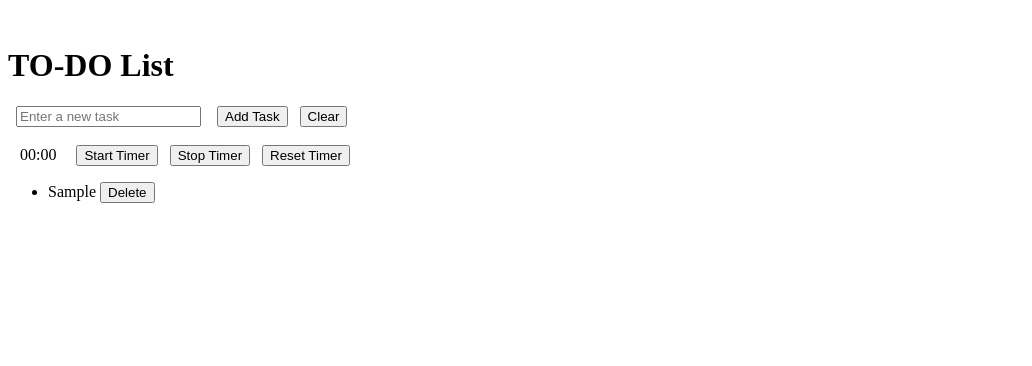
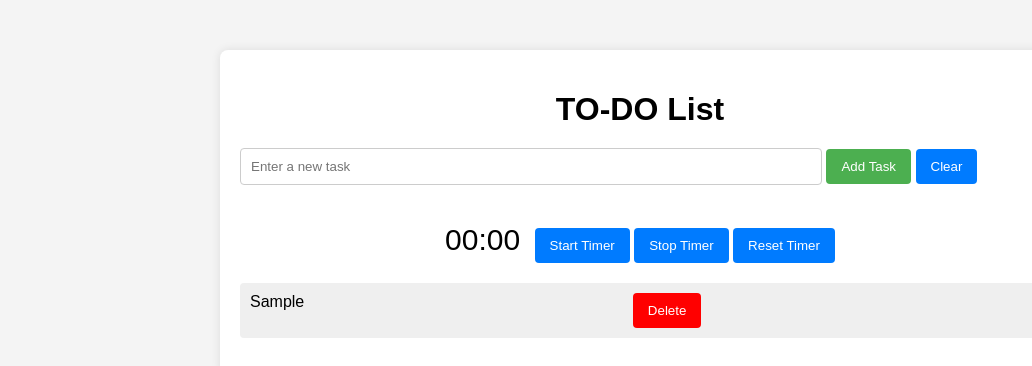
Before and after one commit to vpriyankaprabhu/to-do-list, a plain HTML site: page index.html in a window 1280 px wide. Both pictures are taken after typing "Sample" into the empty fields and a click on the button "Add Task". Shown: the whole page, without its empty margins (0-1032 px from the left). Drawn offline with nearby package versions, Linux system fonts and the light colour scheme; files that its build step writes are made by us from their sources.

Commit message:
updated files

```diff
--- a/css/style.css
+++ b/css/style.css
@@ -0,0 +1,90 @@
+body {
+    font-family: Arial, sans-serif;
+    background-color: #f4f4f4;
+    margin: 0;
+    padding: 0;
+}
+
+.container {
+    max-width: 800px;
+    margin: 50px auto;
+    background-color: white;
+    padding: 20px;
+    border-radius: 8px;
+    box-shadow: 0 0 10px rgba(0, 0, 0, 0.1);
+}
+
+h1 {
+    text-align: center;
+    margin-bottom: 20px;
+}
+
+#task-input {
+    padding: 10px;
+    width: 70%;
+    border: 1px solid #ccc;
+    border-radius: 4px;
+}
+
+#add-task {
+    padding: 10px 15px;
+    background-color: #4CAF50;
+    color: white;
+    border: none;
+    border-radius: 4px;
+    cursor: pointer;
+}
+
+#add-task:hover {
+    background-color: #45a049;
+}
+
+#timer-display {
+    margin-top: 20px;
+    text-align: center;
+}
+
+#timer {
+    font-size: 30px;
+    margin-right: 10px;
+}
+
+button {
+    padding: 10px 15px;
+    border: none;
+    background-color: #007BFF;
+    color: white;
+    border-radius: 4px;
+    cursor: pointer;
+}
+
+button:hover {
+    background-color: #0056b3;
+}
+
+ul {
+    list-style-type: none;
+    padding: 0;
+    margin-top: 20px;
+}
+
+li {
+    background-color: #efefef;
+    padding: 10px;
+    margin-bottom: 10px;
+    display: flex;
+    justify-content: space-between;
+    border-radius: 4px;
+}
+
+.delete-task {
+    background-color: red;
+    color: white;
+    border: none;
+    border-radius: 4px;
+    cursor: pointer;
+}
+
+.delete-task:hover {
+    background-color: #d43f3a;
+}
--- a/index.html
+++ b/index.html
@@ -4,28 +4,27 @@
     <meta charset="UTF-8">
     <meta name="viewport" content="width=device-width, initial-scale=1.0">
     <title>To-Do List with Timer</title>
-    <link rel="stylesheet" href="style.css">
     <script src="https://code.jquery.com/jquery-1.12.3.min.js" integrity="sha256-aaODHAgvwQW1bFOGXMeX+pC4PZIPsvn2h1sArYOhgXQ=" crossorigin="anonymous"></script>
     <script src="js/script.js"></script>
     <link rel="stylesheet" href="css/style.css">
 </head>
 <body>
     <div class="container">
-        &nbsp;&nbsp;&nbsp;<h1>TO-DO List </h1>
+        <h1>TO-DO List </h1>
 
         <!-- Task Input -->
         <div>
-            &nbsp;&nbsp;<input type="text" id="task-input" placeholder="Enter a new task" />&nbsp;
-            &nbsp;&nbsp;<button id="add-task">Add Task</button>
-            &nbsp;&nbsp;<button id="clear-task">Clear</button>
+            <input type="text" id="task-input" placeholder="Enter a new task" />
+            <button id="add-task">Add Task</button>
+            <button id="clear-task">Clear</button>
         </div>
         <br/>
         <!-- Timer Display -->
         <div id="timer-display">
-            &nbsp;&nbsp;&nbsp;<span id="timer">00:00</span>&nbsp;&nbsp;&nbsp;&nbsp;
-            <button id="start-timer">Start Timer</button>&nbsp;&nbsp;
-            <button id="stop-timer">Stop Timer</button>&nbsp;&nbsp;
-            <button id="reset-timer">Reset Timer</button>&nbsp;&nbsp;
+            <span id="timer">00:00</span>
+            <button id="start-timer">Start Timer</button>
+            <button id="stop-timer">Stop Timer</button>
+            <button id="reset-timer">Reset Timer</button>
         </div>
 
         <!-- Task List -->
--- a/js/script.js
+++ b/js/script.js
@@ -2,6 +2,9 @@ $(function () {
     var timerInterval;
     var time = 0; // in seconds
     var isTimerRunning = false;
+
+    console.log("1" +$('#task-item').children());
+
 
     $('#add-task').click(function() {
         const taskText = $('#task-input').val();
```
